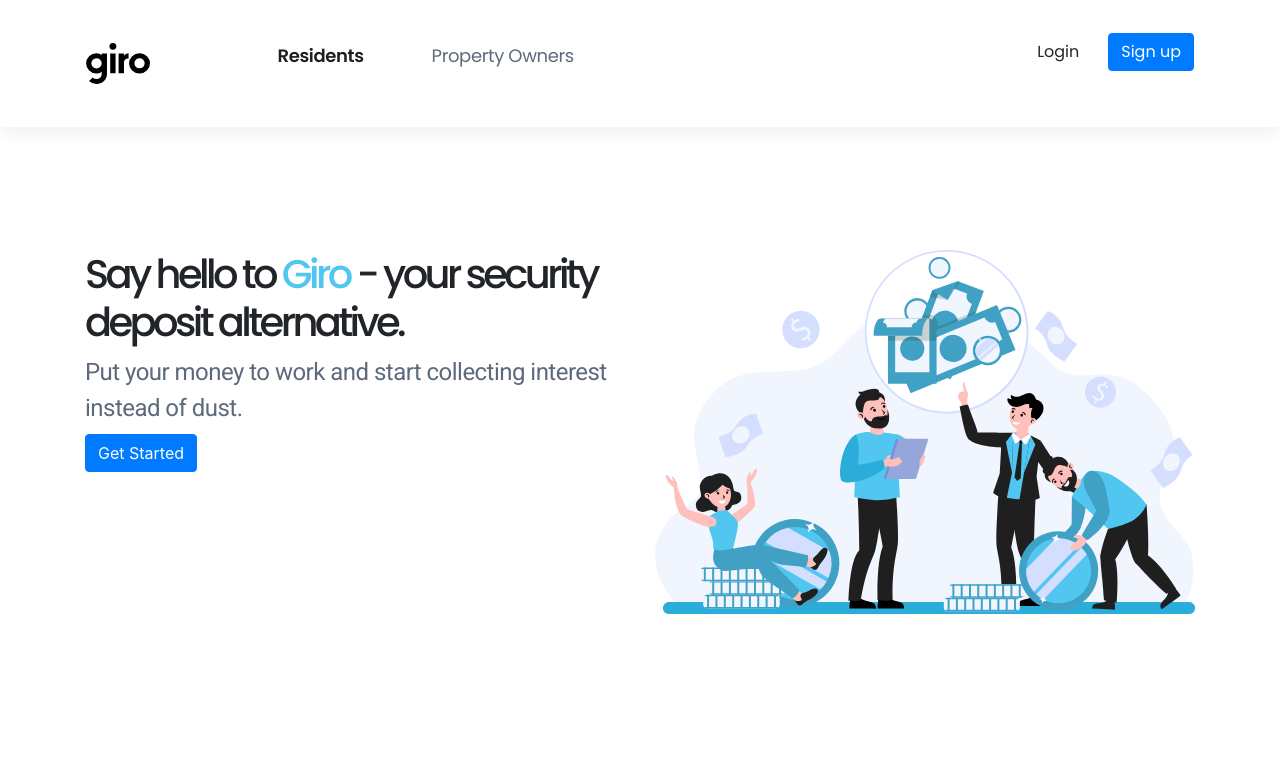
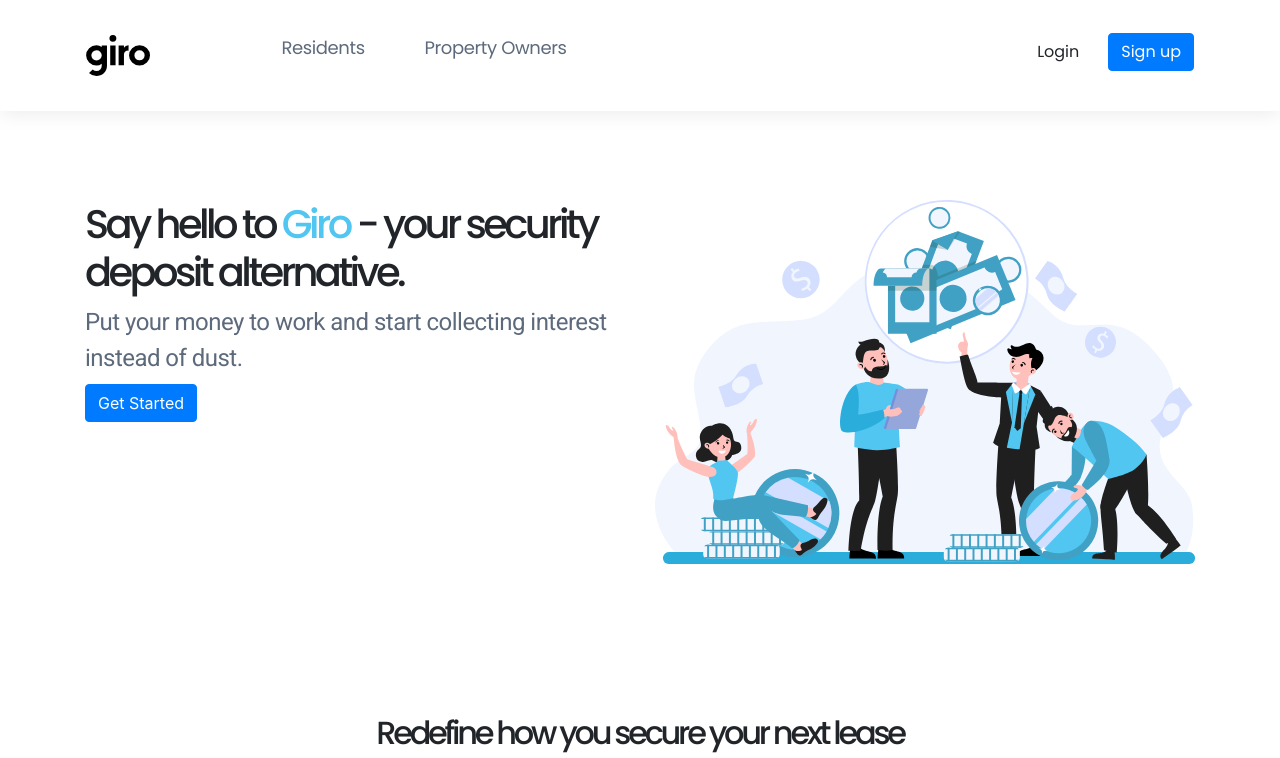
Before and after one commit to maksym1015/giro-gatsby-website, a Gatsby site: page / in a window 1280 px wide. Shown: the top 758 px of the page. Built offline with nearby package versions, Linux system fonts and the light colour scheme; Gatsby itself is replaced by a stand-in of ours.

Commit message:
small fixed

```diff
--- a/src/assets/scss/base/_reset.scss
+++ b/src/assets/scss/base/_reset.scss
@@ -37,7 +37,6 @@
 .btn {
   cursor: pointer;
   text-decoration: none;
-  transition: all 0.3s ease-in-out;
 }
 
 img {
--- a/src/assets/scss/layout/_header.scss
+++ b/src/assets/scss/layout/_header.scss
@@ -26,7 +26,17 @@
     }
   }
   .nav-link {
+    padding: 0;
     color: $body_col;
+    &.resident {
+      width: 123px;
+    }
+    &.owner {
+      width: 150px;
+    }
+    &:hover {
+      font-weight: bold;
+    }
     &.activity {
       color: $heading_col;
       font-weight: 600;
--- a/src/assets/scss/style.scss
+++ b/src/assets/scss/style.scss
@@ -17,9 +17,9 @@
 
 .section {
   &-hero {
-    padding: 250px 0 150px;
+    padding: 200px 0 150px;
     @include mq("desktop-wide") {
-      padding: 397px 0 280px;
+      padding: 337px 0 280px;
     }
   }
   &-redefine {
--- a/src/components/layout/header.jsx
+++ b/src/components/layout/header.jsx
@@ -12,12 +12,12 @@
         <div className="nav-items">
           <ul>
             <li className="nav-item">
-              <Link to="#residents" className="nav-link activity">
+              <Link to="#residents" className="nav-link resident">
                 Residents
               </Link>
             </li>
             <li className="nav-item">
-              <Link to="#owners" className="nav-link">
+              <Link to="#owners" className="nav-link owner">
                 Property Owners
               </Link>
             </li>
--- a/src/components/sections/deposit.jsx
+++ b/src/components/sections/deposit.jsx
@@ -7,7 +7,7 @@
   return (
     <section className="section-deposit container">
       <div className="resident">
-        <img src={resident} alt="Resident Image" />
+        <img src={resident} alt="Resident" />
         <h3 className="mt-3">I’m a Resident</h3>
         <p className="size-big">
           Securing your deposit is fast, safe, and transparent. It only takes 2
@@ -16,7 +16,7 @@
         <button className="btn btn-second mt-3 fix-width">Sign up</button>
       </div>
       <div className="owner">
-        <img src={owner} alt="Property Owner Image" />
+        <img src={owner} alt="Property Owner" />
         <h3 className="mt-3">I’m a Property Owner</h3>
         <p className="size-big">
           Empower your tenants while providing you a secure and transparent
```
